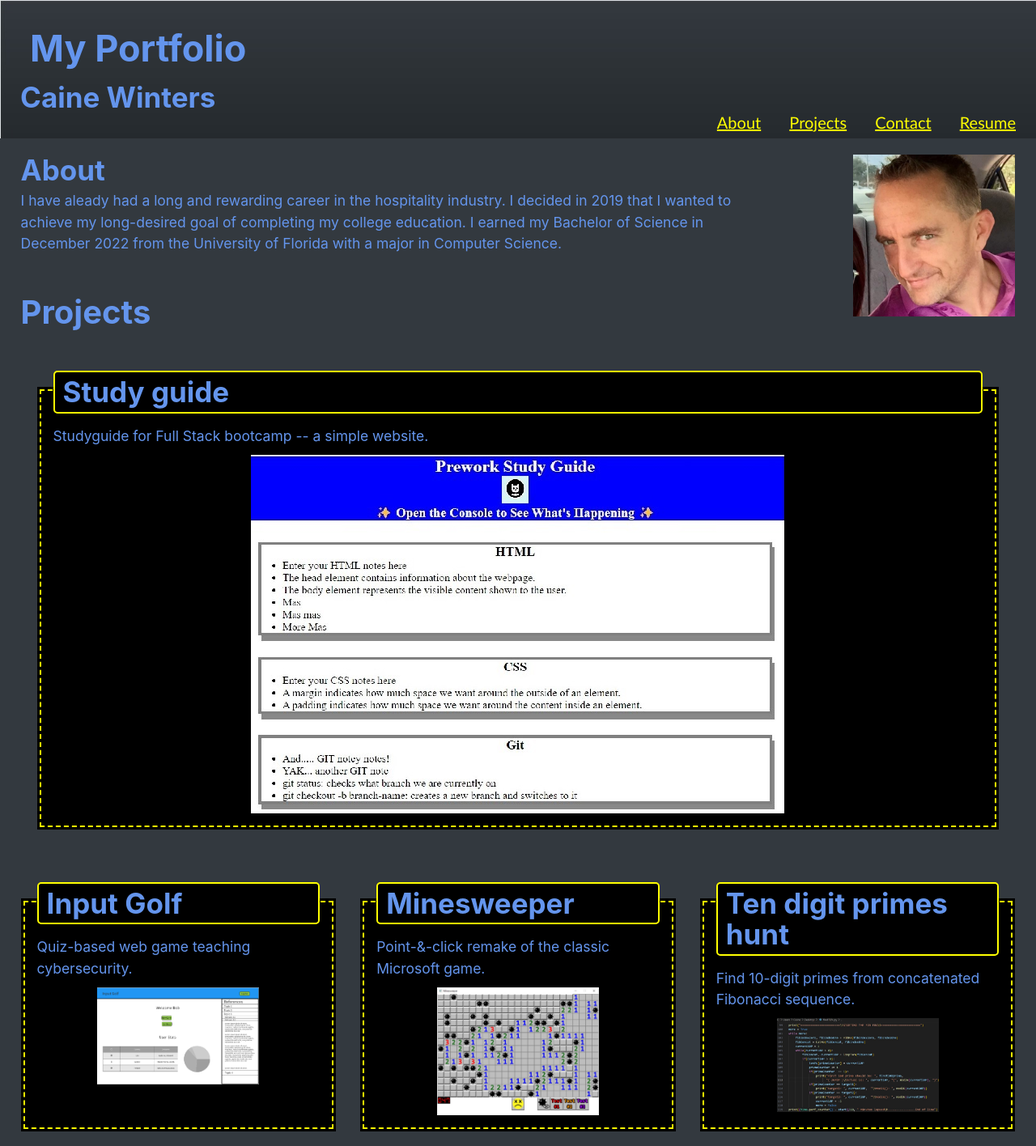
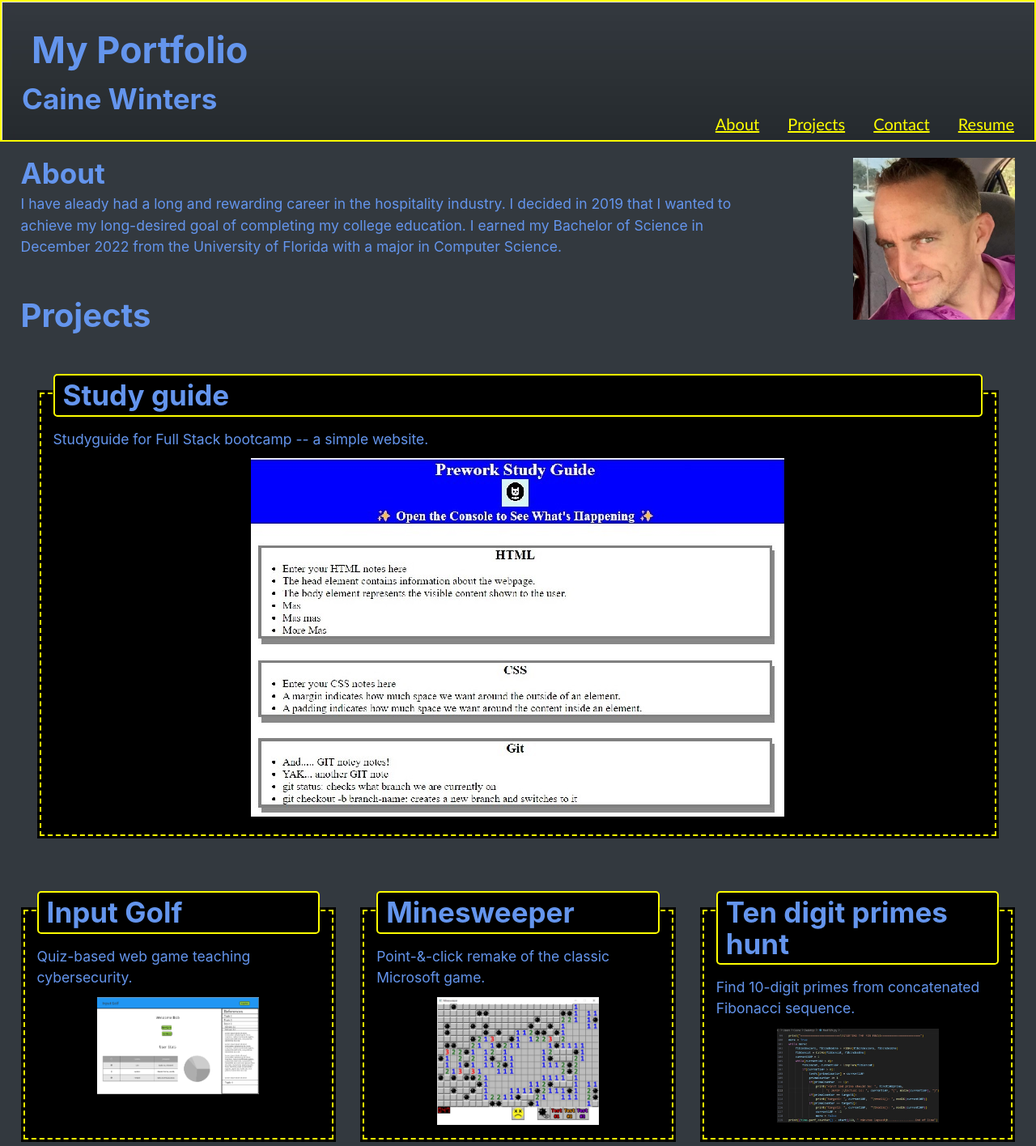
Before and after one commit to elcaine/02-Winters-Portfolio-Early, a plain HTML site: page index.html in a window 1280 px wide. Shown: the top 1416 px of the page at 81% size. Drawn offline with Linux system fonts and the light colour scheme.

Commit message:
Tweaking box sizing

```diff
--- a/assets/css/style.css
+++ b/assets/css/style.css
@@ -65,6 +65,8 @@ p {
 }
 
 header {
+  width: 100%;
+  border: .25rem solid var(--contrast--yellow);
   position: sticky;
   top: 0;
   left: 0;
@@ -83,7 +85,7 @@ header {
 }
 
 #emphasized-project {
-  display: block;
+  width: auto;
   margin-left: auto;
   margin-right: auto;
   margin-top: 5rem;
@@ -125,12 +127,18 @@ section img {
 }
 
 footer {
-  margin: 1.5rem;
+  width: 100%;
+  border: .25rem solid var(--contrast--yellow);
   text-align: center;
   background-image: url("../images/header-background.jpg");
 }
 
-/* Default hyperlink colors changed to fit scheme */
+/* Default hyperlink colors changed to fit scheme and hover mods */
+a .center {
+  margin: .1rem;
+  text-align: center;
+}
+
 a:link {
   color: var(--contrast--yellow);
 }
--- a/index.html
+++ b/index.html
@@ -13,6 +13,7 @@
   <header>
     <h1 class="page-title">My Portfolio</h1>
     <h2>Caine Winters</h2>
+    <!-- Navigation links to the titular items -->
     <nav>
         <ul>
             <li><a href="#">About</a></li>
@@ -36,16 +37,16 @@
       </section>
     </div>
 
-    <h1>Projects</h1>
+    <section id="projects"><h1>Projects</h1></section>
     <div id="emphasized-project">
         <figure class="card code-card">
           <h2 class="card-header">Study guide</h2>
           <div class="card-body">
             <p>Studyguide for Full Stack bootcamp -- a simple website.</p>
           </div>
-            <a href="https://elcaine.github.io/prework-study-guide/"
+            <a class="center" href="https://elcaine.github.io/prework-study-guide/"
               target="_blank"><img src="./assets/images/study-guide.jpg"
-              alt="Screenshot of study guide website" class="center">
+              alt="Screenshot of study guide website">
             </a>
         </figure>
     </div>
```
Also changed, not shown: 1 other file.
